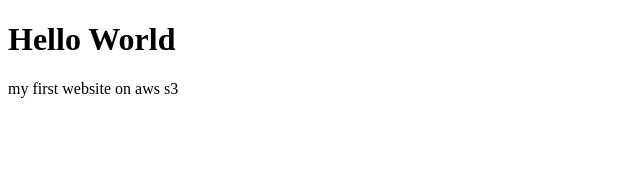
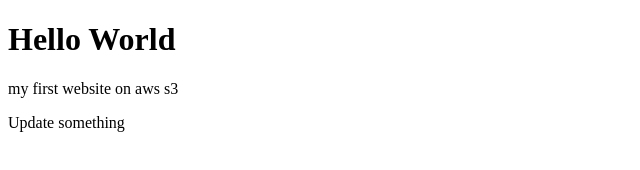
Before and after one commit to Wyfy0107/S3-static-hosting, a plain HTML site: page web-static/index.html in a window 1280 px wide. Shown: the whole page, without its empty margins (0-640 px from the left). Drawn offline with Linux system fonts and the light colour scheme.

Commit message:
update index.html

```diff
--- a/web-static/index.html
+++ b/web-static/index.html
@@ -9,5 +9,6 @@
   <body>
     <h1>Hello World</h1>
     <p>my first website on aws s3</p>
+    <p>Update something</p>
   </body>
 </html>
```
